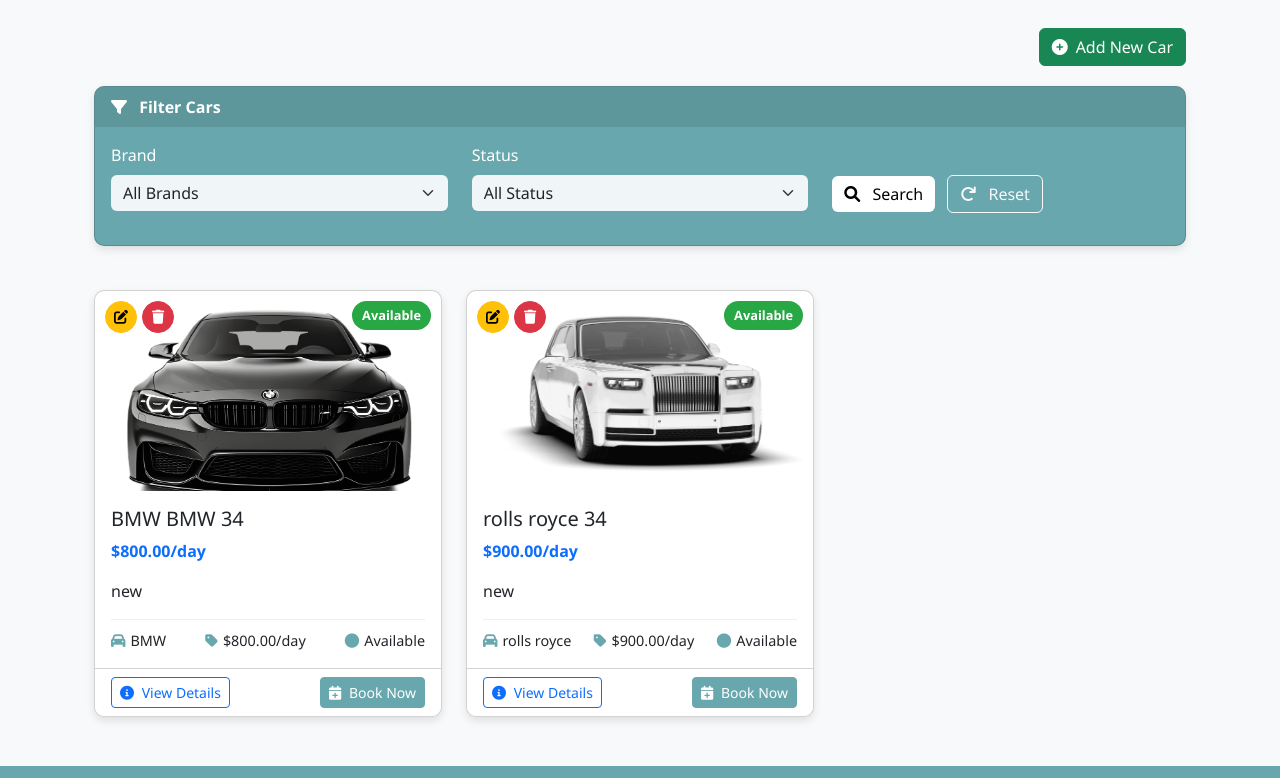
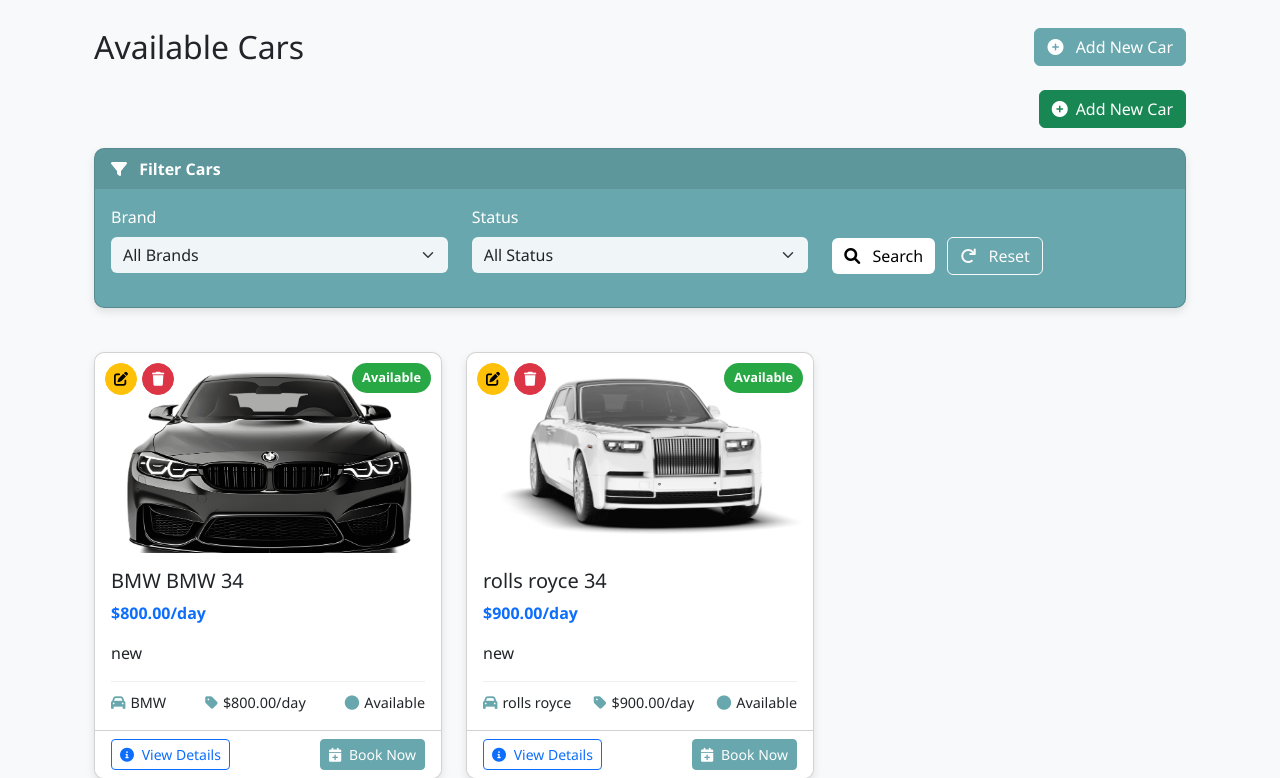
Before and after one commit to jamalihassan0307/Car_Rent_ControlPanel, a Django app: page /cars/ in a window 1280 px wide. Shown: the part 312-1090 px from the top of the page. Run offline with Django 5.2, Linux system fonts and the light colour scheme; a user stored in the database is signed in; data comes from the database, SQL or seed files in the repository; both versions use the stored data as it was after the commit.

Commit message:
Enhance permissions and UI for car management features
- Added comments to clarify permission requirements for adding, editing, and deleting cars, as well as managing bookings and approving returns.
- Updated the base template to include a link for managing cars, improving navigation for users with appropriate roles.
- Adjusted car detail and list templates to refine user role checks for booking and editing actions, ensuring proper access control.

```diff
--- a/myapp/templates/myapp/base.html
+++ b/myapp/templates/myapp/base.html
@@ -142,6 +142,9 @@
                             <li class="nav-item">
                                 <a class="nav-link" href="{% url 'user_list' %}">Users</a>
                             </li>
+                            <li class="nav-item">
+                                <a class="nav-link" href="{% url 'car_list' %}">Manage Cars</a>
+                            </li>
                         {% elif user.role == 4 %}
                             <!-- Entry Operator links -->
                             <li class="nav-item">
--- a/myapp/templates/myapp/car_detail.html
+++ b/myapp/templates/myapp/car_detail.html
@@ -187,14 +187,14 @@
                                 <a href="{% url 'my_bookings' %}" class="btn btn-primary">
                                     <i class="fas fa-list me-2"></i> My Bookings
                                 </a>
-                            {% else %}
+                            {% elif user.role == 2 or user.role == 4 %}
                                 <a href="{% url 'add_booking' car.id %}" class="btn btn-primary">
                                     <i class="fas fa-calendar-plus me-2"></i> Book Now
                                 </a>
                             {% endif %}
                         {% endif %}
 
-                        {% if user.role >= 2 %}
+                        {% if user.role == 2 or user.role == 3 %}
                             <a href="{% url 'edit_car' car.id %}" class="btn btn-warning">
                                 <i class="fas fa-edit me-2"></i> Edit Car
                             </a>
@@ -242,7 +242,7 @@
                                 <a href="{% url 'my_bookings' %}" class="btn btn-primary">
                                     <i class="fas fa-list me-2"></i> My Bookings
                                 </a>
-                            {% else %}
+                            {% elif user.role == 2 or user.role == 4 %}
                                 <a href="{% url 'add_booking' car.id %}" class="btn btn-primary">
                                     <i class="fas fa-calendar-plus me-2"></i> Book Now
                                 </a>
--- a/myapp/templates/myapp/car_list.html
+++ b/myapp/templates/myapp/car_list.html
@@ -145,6 +145,16 @@
 </div>
 
 <div class="container">
+    <!-- Page Header Section -->
+    <div class="d-flex justify-content-between align-items-center mb-4">
+        <h2 class="mb-0">Available Cars</h2>
+        {% if user.is_authenticated and user.role >= 2 and user.role <= 3 %}
+            <a href="{% url 'add_car' %}" class="btn btn-primary">
+                <i class="fas fa-plus-circle me-2"></i> Add New Car
+            </a>
+        {% endif %}
+    </div>
+
     {% if user.role >= 2 %}
     <!-- Admin Actions -->
     <div class="row admin-actions">
```
Also changed, not shown: myapp/views.py (+9 -9 lines), db.sqlite3.
